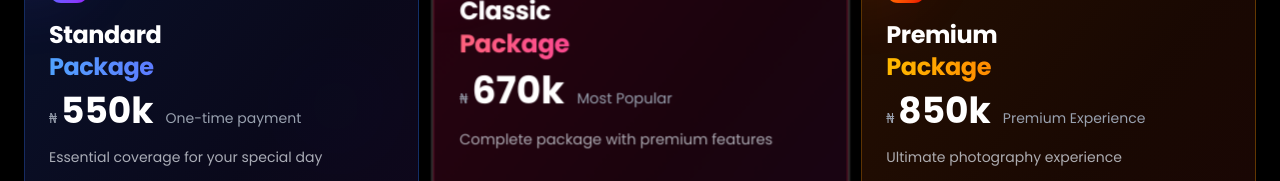
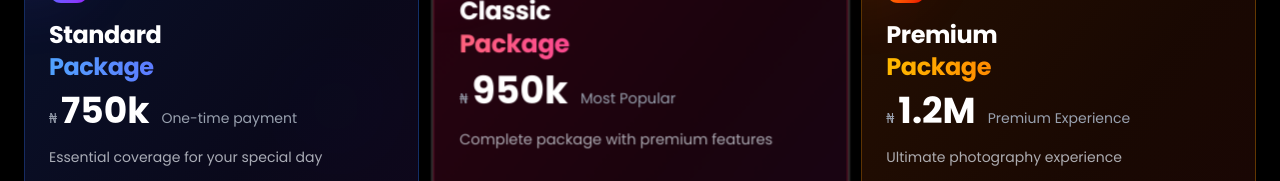
Before and after one commit to Dee-jedi/karen, a React (Vite) app: page /pricing in a window 1280 px wide. Shown: the part 294-475 px from the top of the page. Built offline with nearby package versions, Linux system fonts and the light colour scheme; a web font is replaced by a local one.

Commit message:
UPdated price list

```diff
--- a/src/data/pricingData.ts
+++ b/src/data/pricingData.ts
@@ -13,7 +13,7 @@ export const pricingPackages: PricingPackage[] = [
   {
     id: 'standard',
     name: 'Standard',
-    price: '550k',
+    price: '750k',
     color: 'blue',
     gradient: 'from-blue-500 to-blue-600',
     imagePlaceholder:
@@ -31,7 +31,7 @@ export const pricingPackages: PricingPackage[] = [
   {
     id: 'classic',
     name: 'Classic',
-    price: '670k',
+    price: '950k',
     color: 'pink',
     gradient: 'from-pink-500 to-rose-600',
     imagePlaceholder:
@@ -51,7 +51,7 @@ export const pricingPackages: PricingPackage[] = [
   {
     id: 'premium',
     name: 'Premium',
-    price: '850k',
+    price: '1.2M',
     color: 'cyan',
     gradient: 'from-cyan-500 to-blue-600',
     imagePlaceholder:
```
